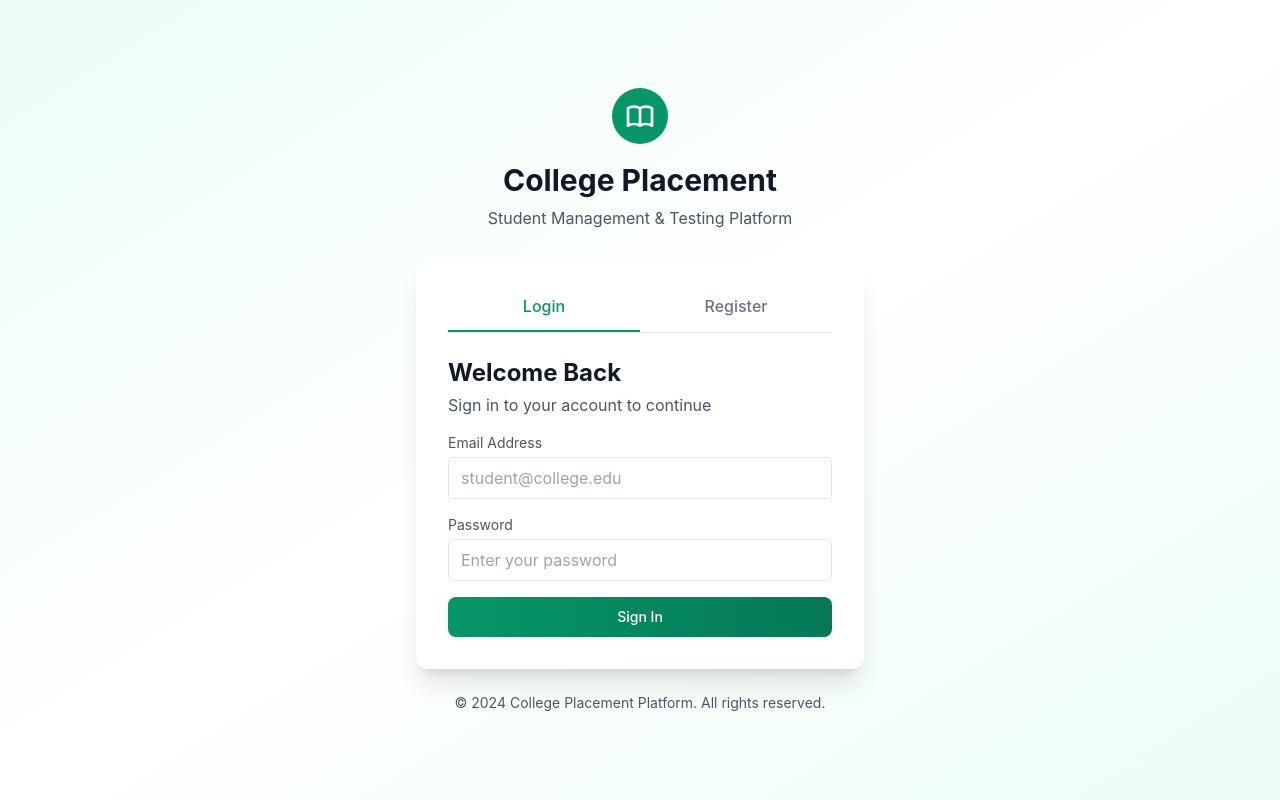
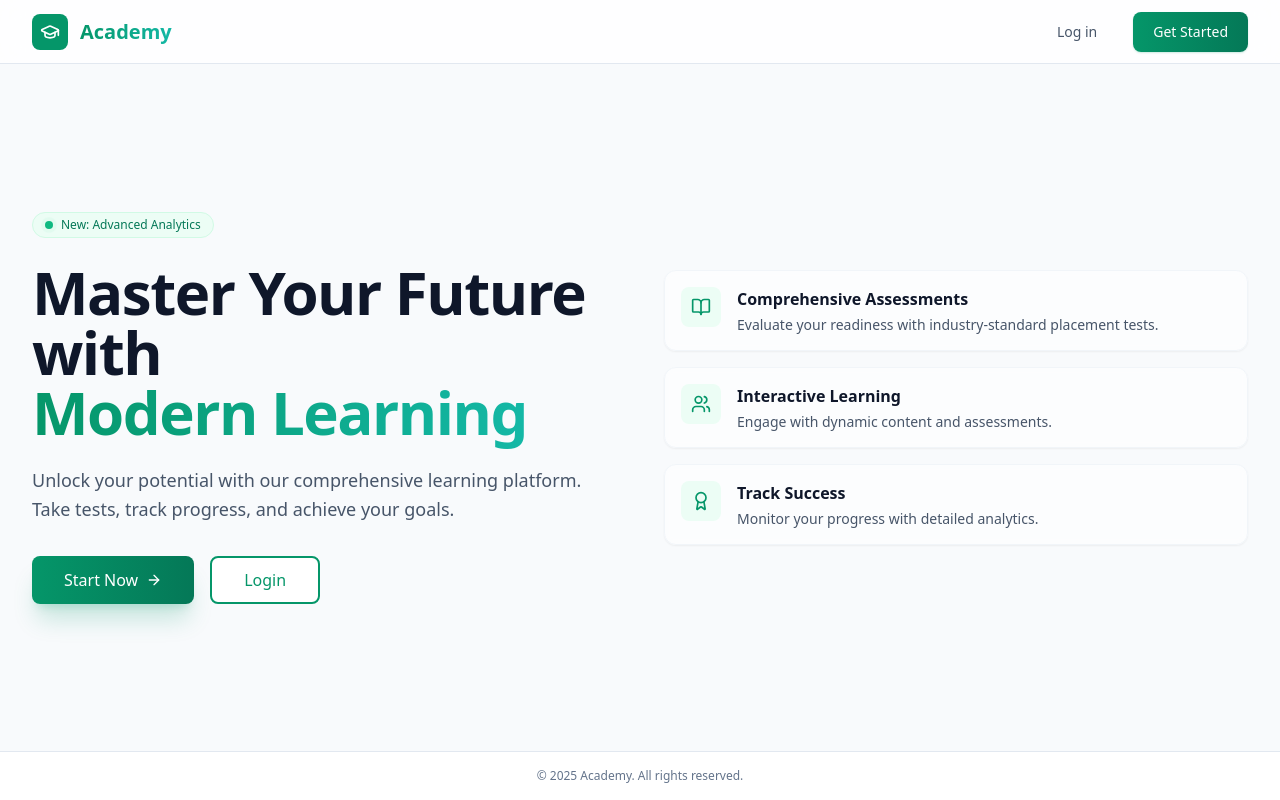
Before and after one commit to edutalksorg/Academy_frontend, a React (Vite) app: page / in a window 1280 px wide. Before the commit this address led to /login. Built offline with nearby package versions, Linux system fonts and the light colour scheme; no server answers.

Commit message:
ui updates

```diff
--- a/src/App.jsx
+++ b/src/App.jsx
@@ -4,7 +4,7 @@ import Login from './pages/auth/Login'
 import Register from './pages/auth/Register'
 import AuthLayout from './layouts/AuthLayout'
 import DashboardLayout from './layouts/DashboardLayout'
-import { AuthProvider } from './contexts/AuthContext'
+import { AuthProvider, useAuth } from './contexts/AuthContext'
 import ProtectedRoute from './components/ProtectedRoute'
 import SuperadminDashboard from './pages/superadmin/Dashboard'
 import PendingUsers from './pages/superadmin/PendingUsers'
@@ -24,6 +24,28 @@ import StudentDashboard from './pages/student/Dashboard'
 import TestList from './pages/student/TestList'
 import TestRunner from './pages/student/TestRunner'
 import AttemptHistory from './pages/student/AttemptHistory'
+import Home from './pages/Home'
+
+function RoleBasedRedirect() {
+  const { user, loading } = useAuth()
+
+  if (loading) return <div className="p-4 text-center">Loading...</div>
+  if (!user) return <Navigate to="/login" replace />
+
+  // Redirect based on user role
+  switch (user.role) {
+    case 'superadmin':
+      return <Navigate to="/superadmin" replace />
+    case 'tpo':
+      return <Navigate to="/tpo" replace />
+    case 'instructor':
+      return <Navigate to="/instructor" replace />
+    case 'student':
+      return <Navigate to="/student" replace />
+    default:
+      return <Navigate to="/login" replace />
+  }
+}
 
 export default function App() {
   return (
@@ -34,11 +56,7 @@ export default function App() {
           <Route path="/register" element={<Register />} />
         </Route>
 
-        <Route path="/" element={<DashboardLayout>
-          <ProtectedRoute>
-            <div className="p-2">Select a dashboard from the menu</div>
-          </ProtectedRoute>
-        </DashboardLayout>} />
+        <Route path="/" element={<Home />} />
 
         <Route path="/superadmin" element={<DashboardLayout><ProtectedRoute role="superadmin"><SuperadminDashboard /></ProtectedRoute></DashboardLayout>} />
         <Route path="/superadmin/pending" element={<DashboardLayout><ProtectedRoute role="superadmin"><PendingUsers /></ProtectedRoute></DashboardLayout>} />
--- /dev/null
+++ b/src/pages/Home.jsx
@@ -0,0 +1,128 @@
+import React from 'react';
+import { Link } from 'react-router-dom';
+import { GraduationCap, BookOpen, Users, Award, ArrowRight } from 'lucide-react';
+import Button from '../components/Button';
+
+export default function Home() {
+    return (
+        <div className="h-screen bg-slate-50 font-sans text-slate-900 overflow-hidden flex flex-col">
+            {/* Navigation */}
+            <nav className="flex-none w-full z-50 bg-white/80 backdrop-blur-md border-b border-slate-200 h-16">
+                <div className="max-w-7xl mx-auto px-4 sm:px-6 lg:px-8 h-full">
+                    <div className="flex justify-between items-center h-full">
+                        <div className="flex items-center gap-3">
+                            <div className="bg-emerald-600 p-2 rounded-lg">
+                                <GraduationCap className="h-5 w-5 text-white" />
+                            </div>
+                            <span className="text-xl font-bold bg-gradient-to-r from-emerald-600 to-teal-500 bg-clip-text text-transparent">
+                                Academy
+                            </span>
+                        </div>
+                        <div className="flex items-center gap-4">
+                            <Link to="/login">
+                                <Button variant="ghost" className="text-slate-600 hover:text-emerald-600">
+                                    Log in
+                                </Button>
+                            </Link>
+                            <Link to="/register">
+                                <Button variant="primary" className="shadow-lg shadow-emerald-600/20">
+                                    Get Started
+                                </Button>
+                            </Link>
+                        </div>
+                    </div>
+                </div>
+            </nav>
+
+            {/* Main Content */}
+            <main className="flex-1 relative flex flex-col justify-center items-center overflow-hidden">
+                <div className="absolute inset-0 -z-10 bg-[radial-gradient(ellipse_at_top_right,_var(--tw-gradient-stops))] from-emerald-100/40 via-slate-50 to-slate-50"></div>
+
+                <div className="max-w-7xl w-full mx-auto px-4 sm:px-6 lg:px-8 flex flex-col h-full justify-center">
+
+                    <div className="flex flex-col lg:flex-row items-center gap-12 h-full justify-center">
+                        {/* Left: Hero Text */}
+                        <div className="flex-1 text-center lg:text-left pt-8 lg:pt-0">
+                            <div className="inline-flex items-center gap-2 px-3 py-1 rounded-full bg-emerald-50 border border-emerald-100 text-emerald-700 text-xs font-medium mb-6">
+                                <span className="relative flex h-2 w-2">
+                                    <span className="animate-ping absolute inline-flex h-full w-full rounded-full bg-emerald-400 opacity-75"></span>
+                                    <span className="relative inline-flex rounded-full h-2 w-2 bg-emerald-500"></span>
+                                </span>
+                                New: Advanced Analytics
+                            </div>
+
+                            <h1 className="text-4xl lg:text-6xl font-extrabold tracking-tight text-slate-900 mb-6 leading-tight">
+                                Master Your Future with <br />
+                                <span className="bg-gradient-to-r from-emerald-600 to-teal-500 bg-clip-text text-transparent">
+                                    Modern Learning
+                                </span>
+                            </h1>
+
+                            <p className="text-lg text-slate-600 mb-8 leading-relaxed max-w-2xl lg:max-w-none mx-auto">
+                                Unlock your potential with our comprehensive learning platform.
+                                Take tests, track progress, and achieve your goals.
+                            </p>
+
+                            <div className="flex gap-4 justify-center lg:justify-start">
+                                <Link to="/register">
+                                    <Button size="lg" variant="primary" className="h-12 px-8 text-base shadow-xl shadow-emerald-600/20 group">
+                                        Start Now
+                                        <ArrowRight className="ml-2 h-4 w-4 group-hover:translate-x-1 transition-transform" />
+                                    </Button>
+                                </Link>
+                                <Link to="/login">
+                                    <Button size="lg" variant="outline" className="h-12 px-8 text-base bg-white hover:bg-slate-50">
+                                        Login
+                                    </Button>
+                                </Link>
+                            </div>
+                        </div>
+
+                        {/* Right: Compact Feature Grid */}
+                        <div className="flex-1 w-full max-w-md lg:max-w-full">
+                            <div className="grid grid-cols-1 gap-4">
+                                {[
+                                    {
+                                        icon: BookOpen,
+                                        title: "Comprehensive Assessments",
+                                        desc: "Evaluate your readiness with industry-standard placement tests."
+                                    },
+                                    {
+                                        icon: Users,
+                                        title: "Interactive Learning",
+                                        desc: "Engage with dynamic content and assessments."
+                                    },
+                                    {
+                                        icon: Award,
+                                        title: "Track Success",
+                                        desc: "Monitor your progress with detailed analytics."
+                                    }
+                                ].map((feature, idx) => (
+                                    <div key={idx} className="flex items-start p-4 rounded-xl bg-white/60 backdrop-blur-sm border border-slate-100 shadow-sm hover:shadow-md hover:bg-white transition-all duration-300">
+                                        <div className="h-10 w-10 rounded-lg bg-emerald-50 flex items-center justify-center mr-4 flex-none">
+                                            <feature.icon className="h-5 w-5 text-emerald-600" />
+                                        </div>
+                                        <div>
+                                            <h3 className="text-base font-bold text-slate-900 mb-1">{feature.title}</h3>
+                                            <p className="text-sm text-slate-600 leading-snug">
+                                                {feature.desc}
+                                            </p>
+                                        </div>
+                                    </div>
+                                ))}
+                            </div>
+                        </div>
+                    </div>
+
+                </div>
+            </main>
+
+            {/* Footer */}
+            <footer className="flex-none bg-white border-t border-slate-200 py-4">
+                <div className="max-w-7xl mx-auto px-4 text-center text-xs text-slate-500">
+                    <p>© 2025 Academy. All rights reserved.</p>
+                </div>
+            </footer>
+        </div>
+    );
+}
--- a/src/pages/auth/Register.jsx
+++ b/src/pages/auth/Register.jsx
@@ -54,10 +54,7 @@ export default function Register() {
       if (!collegeCode) e.collegeCode = 'College code is required';
     }
 
-    // Instructor validation
-    if (role === 'instructor' && !collegeId) {
-      e.collegeId = 'College selection is required for Instructor role';
-    }
+    // Instructor validation - no college required
 
     // Student validation
     if (role === 'student') {
@@ -88,12 +85,11 @@ export default function Register() {
       if (role === 'tpo') {
         payload.collegeName = collegeName;
         payload.collegeCode = collegeCode;
-      } else if (role === 'instructor' || role === 'student') {
+      } else if (role === 'student') {
         payload.collegeId = collegeId || undefined;
-        if (role === 'student') {
-          payload.rollNumber = rollNumber;
-        }
+        payload.rollNumber = rollNumber;
       }
+      // Instructors don't need college during registration
 
       const res = await auth.register(payload);
 
@@ -195,18 +191,7 @@ export default function Register() {
         </>
       )}
 
-      {role === 'instructor' && (
-        <Select
-          label="College"
-          name="collegeId"
-          value={collegeId}
-          onChange={(e) => setCollegeId(e.target.value)}
-          options={collegeOptions}
-          placeholder="Select your college"
-          error={errors.collegeId}
-          required
-        />
-      )}
+      {/* Instructors don't need to select college during registration */}
 
       {role === 'student' && (
         <>
--- a/src/pages/student/Dashboard.jsx
+++ b/src/pages/student/Dashboard.jsx
@@ -93,8 +93,8 @@ export default function StudentDashboard() {
         ) : (
           <div className="space-y-3">
             {recentTests.map((attempt) => {
-              const totalMarks = attempt.Test?.totalMarks || 100;
-              const percentage = Math.round((attempt.totalScore / totalMarks) * 100);
+              const totalMaxScore = attempt.Test?.Questions?.length || attempt.Test?.totalMarks || 1;
+              const percentage = Math.round((attempt.totalScore / totalMaxScore) * 100);
 
               return (
                 <div key={attempt.id} className="flex justify-between items-center py-3 border-b last:border-b-0">
--- a/src/pages/student/TestList.jsx
+++ b/src/pages/student/TestList.jsx
@@ -106,7 +106,7 @@ export default function TestList() {
                     </div>
                     <div className="flex items-center gap-1">
                       <span>🎯</span>
-                      <span>{test.totalMarks} marks</span>
+                      <span>{test.totalMarks > 0 ? test.totalMarks : (test.Questions?.length || 0)} marks</span>
                     </div>
                   </div>
                 </div>
```
Also changed, not shown: src/layouts/AuthLayout.jsx (+8 -0 lines), src/pages/auth/Login.jsx (+24 -1 lines), src/pages/student/AttemptHistory.jsx (+12 -10 lines), src/pages/student/TestRunner.jsx (+5 -3 lines).
